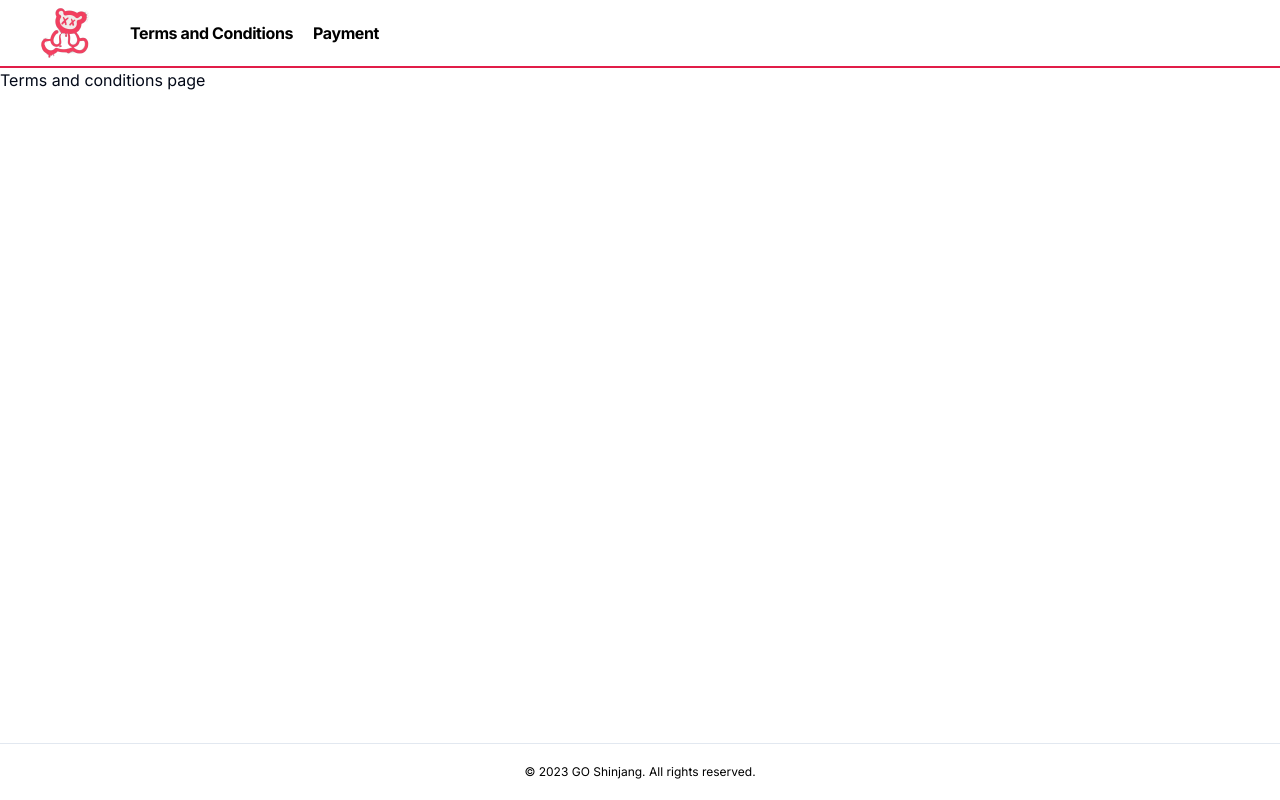
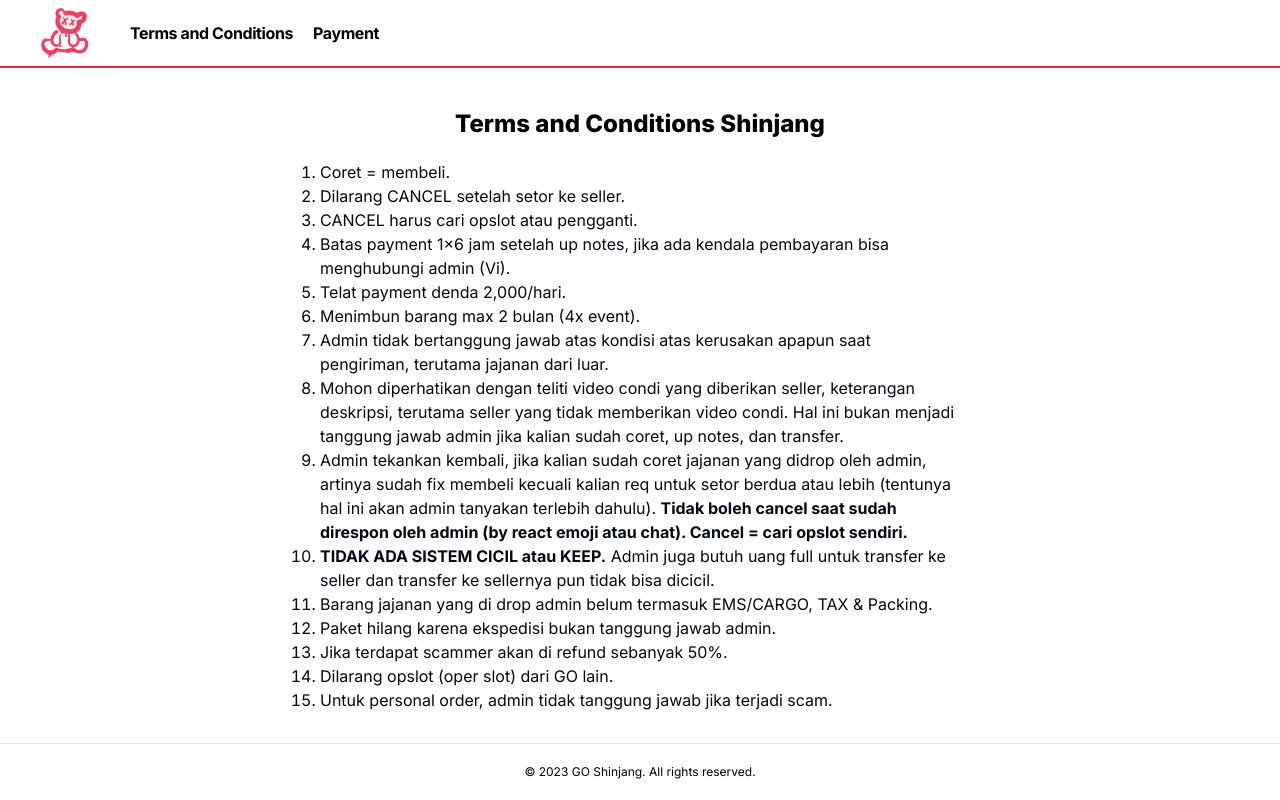
Before and after one commit to rimuhamu/shinjang, a Next.js app: page /tnc in a window 1280 px wide. Built offline with nearby package versions, Linux system fonts and the light colour scheme.

Commit message:
added tnc page

```diff
--- a/src/app/tnc/page.tsx
+++ b/src/app/tnc/page.tsx
@@ -1,3 +1,55 @@
 export default function TncPage() {
-  return <p>Terms and conditions page</p>;
+  return (
+    <div className='mt-10 mx-auto flex flex-col items-center justify-center w-1/2 gap-5 '>
+      <h4 className='text-2xl text-black font-extrabold tracking-normal text-'>
+        Terms and Conditions Shinjang
+      </h4>
+      <ol className='list-decimal'>
+        <li>Coret = membeli.</li>
+        <li>Dilarang CANCEL setelah setor ke seller.</li>
+        <li>CANCEL harus cari opslot atau pengganti.</li>
+        <li>
+          Batas payment 1x6 jam setelah up notes, jika ada kendala pembayaran
+          bisa menghubungi admin (Vi).
+        </li>
+        <li>Telat payment denda 2,000/hari.</li>
+        <li>Menimbun barang max 2 bulan (4x event).</li>
+        <li>
+          Admin tidak bertanggung jawab atas kondisi atas kerusakan apapun saat
+          pengiriman, terutama jajanan dari luar.
+        </li>
+        <li>
+          Mohon diperhatikan dengan teliti video condi yang diberikan seller,
+          keterangan deskripsi, terutama seller yang tidak memberikan video
+          condi. Hal ini bukan menjadi tanggung jawab admin jika kalian sudah
+          coret, up notes, dan transfer.
+        </li>
+        <li>
+          Admin tekankan kembali, jika kalian sudah coret jajanan yang didrop
+          oleh admin, artinya sudah fix membeli kecuali kalian req untuk setor
+          berdua atau lebih (tentunya hal ini akan admin tanyakan terlebih
+          dahulu).{' '}
+          <span className='font-bold'>
+            Tidak boleh cancel saat sudah direspon oleh admin (by react emoji
+            atau chat). Cancel = cari opslot sendiri.
+          </span>
+        </li>
+        <li>
+          <span className='font-bold'>TIDAK ADA SISTEM CICIL atau KEEP.</span>{' '}
+          Admin juga butuh uang full untuk transfer ke seller dan transfer ke
+          sellernya pun tidak bisa dicicil.{' '}
+        </li>
+        <li>
+          Barang jajanan yang di drop admin belum termasuk EMS/CARGO, TAX &
+          Packing.
+        </li>
+        <li>Paket hilang karena ekspedisi bukan tanggung jawab admin.</li>
+        <li>Jika terdapat scammer akan di refund sebanyak 50%.</li>
+        <li>Dilarang opslot (oper slot) dari GO lain.</li>
+        <li>
+          Untuk personal order, admin tidak tanggung jawab jika terjadi scam.
+        </li>
+      </ol>
+    </div>
+  );
 }
```
Also changed, not shown: 1 other file (tests, documents, lock files or other folders).
